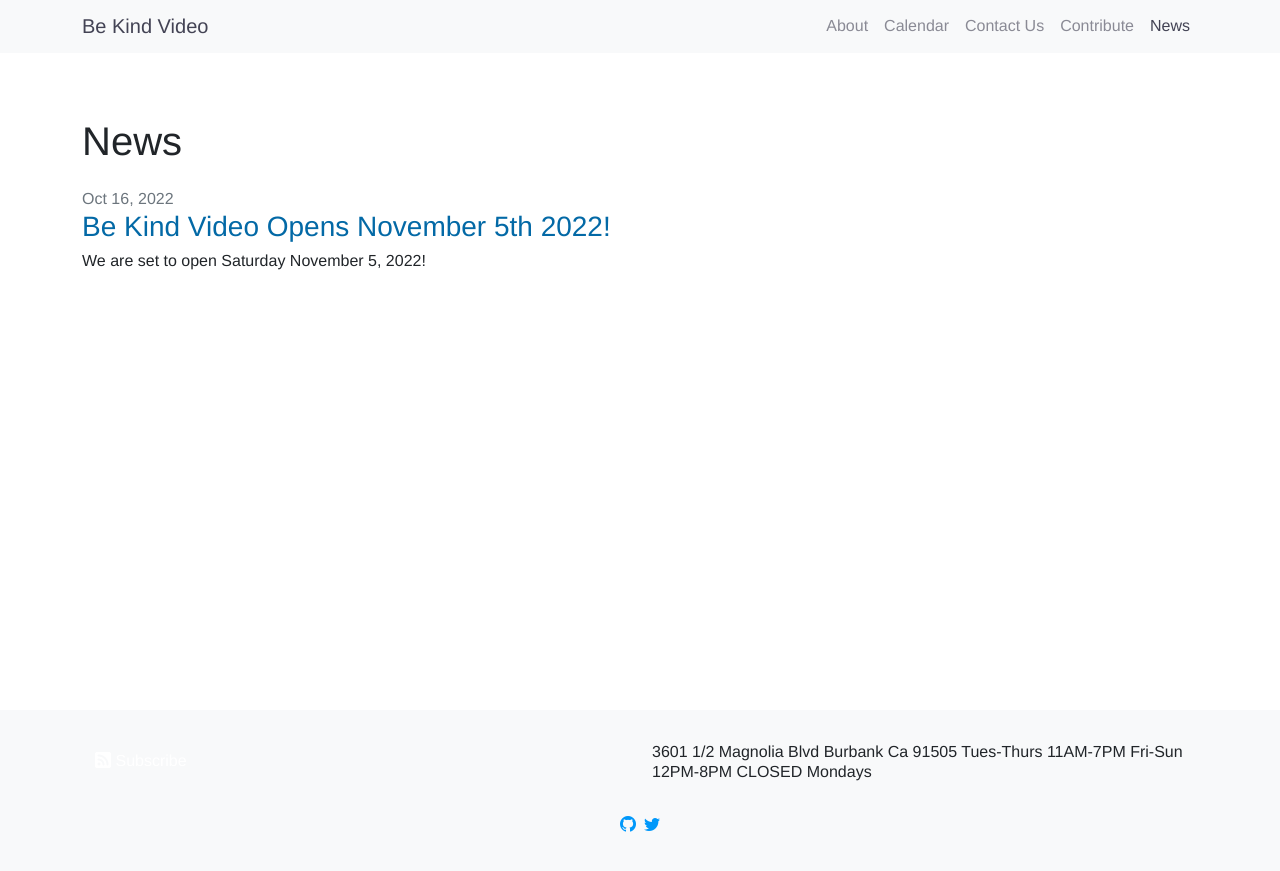
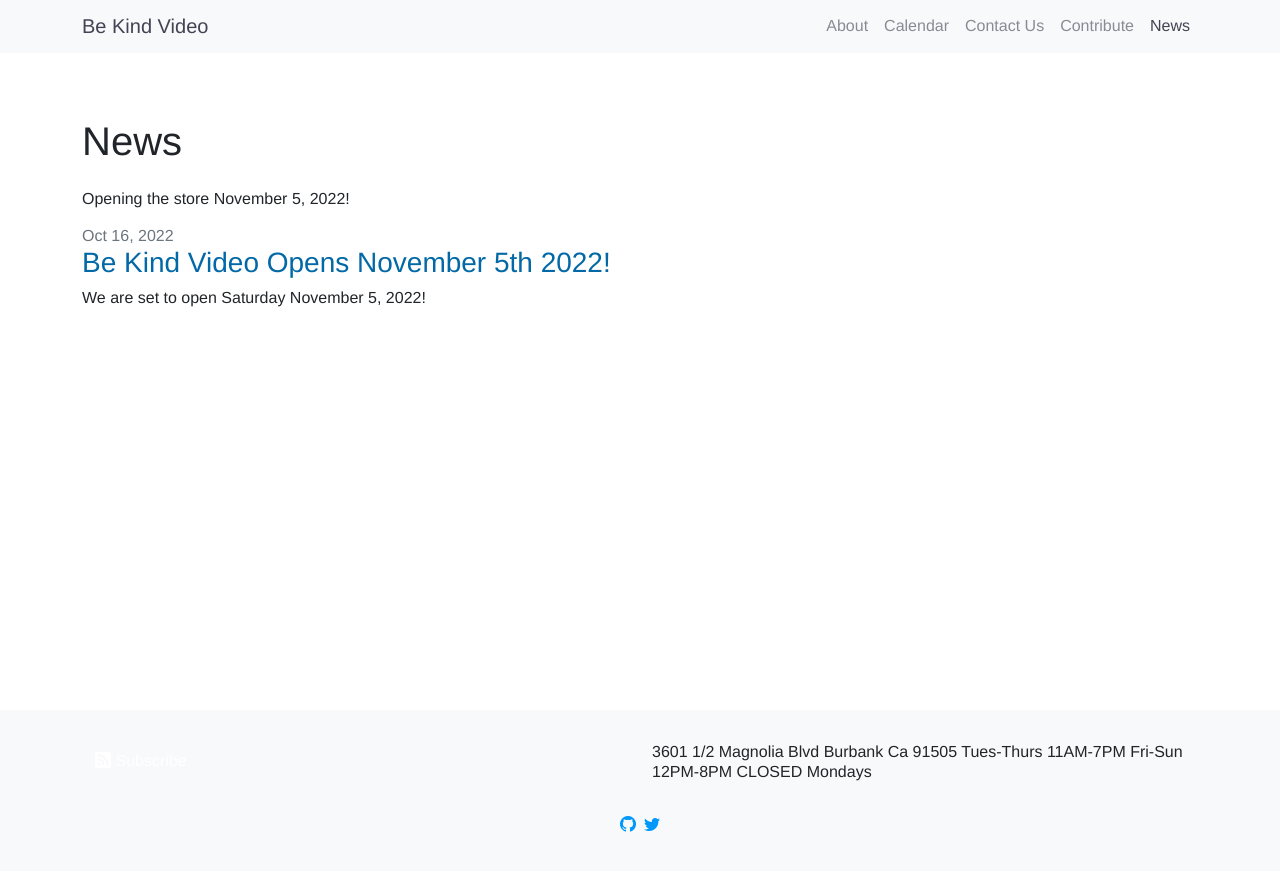
Before and after one commit to arenoir/be-kind-video, a Jekyll site: the page built from news.markdown, in a window 1280 px wide. Shown: the top 871 px of the page. Built offline with Jekyll 4.4.1, drawn with Linux system fonts in a browser that asks for light colours.

Commit message:
Update news.markdown
Added opening date.

```diff
--- a/news.markdown
+++ b/news.markdown
@@ -3,3 +3,4 @@
 title: News
 permalink: /news/
 ---
+Opening the store November 5, 2022!
```
